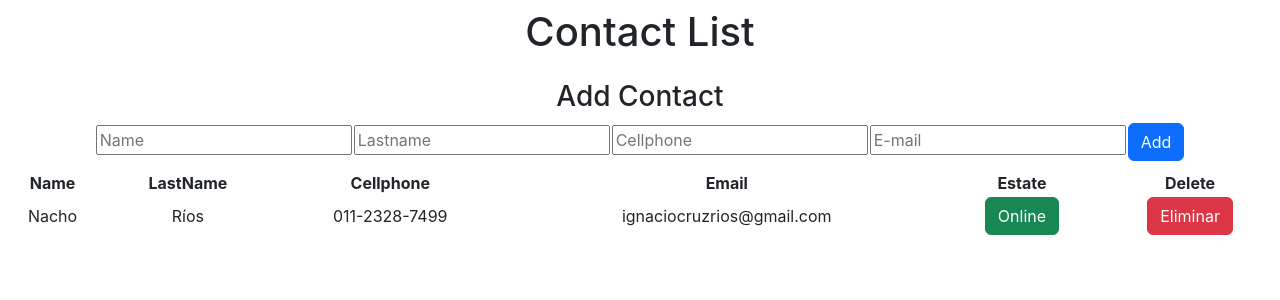
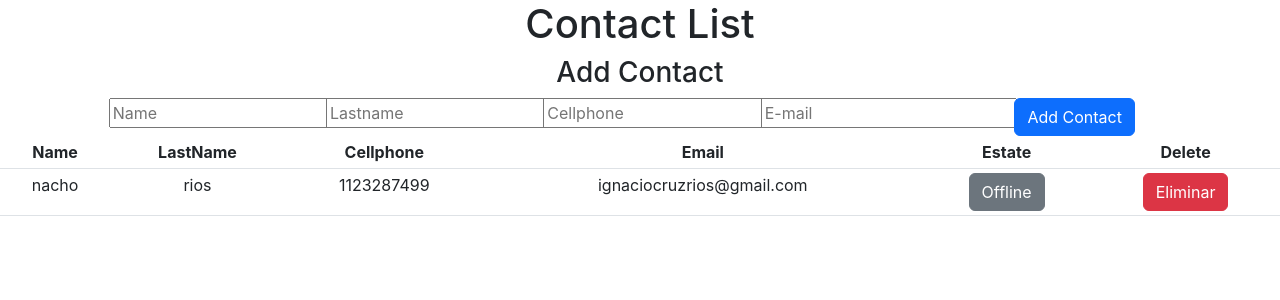
Before and after one commit to IgnaRios/openbotcampreact, a React (Create React App) app in the folder ejercicios789/: page / in a window 1280 px wide. Shown: the top 300 px of the page. Built offline with nearby package versions, Linux system fonts and the light colour scheme.

Commit message:
creación de componentes

```diff
--- a/ejercicios789/src/components/contact/contact.jsx
+++ b/ejercicios789/src/components/contact/contact.jsx
@@ -2,28 +2,31 @@ import React from 'react';
 import PropTypes from 'prop-types';
 
 
-const Contact = () => {
+const Contact = ({contact}) => {
+
+
+
     return (
         <tbody>
             <tr>
                 <td>
-                    Nacho
+                    {contact.name}
                 </td>
 
                 <td>
-                    Ríos
+                    {contact.lastname}
                 </td>
 
                 <td>
-                    011-2328-7499
+                    {contact.cellphone}
                 </td>
 
                 <td>
-                    ignaciocruzrios@gmail.com
+                    {contact.email}
                 </td>
 
                 <td>
-                    {true ? <button className={'btn btn-success'}>Online</button> : <button className={"btn btn-secondary"}>Offline</button>}
+                    {contact.state ? <button className={'btn btn-success'}>Online</button> : <button className={"btn btn-secondary"}>Offline</button>}
                 </td>
 
                 <td>
--- /dev/null
+++ b/ejercicios789/src/components/contact/tableHeader.jsx
@@ -0,0 +1,35 @@
+import React from 'react';
+
+const TableHeader = () => {
+    return (
+        <thead>
+            <tr>
+                <th>
+                    Name
+                </th>
+
+                <th>
+                    LastName
+                </th>
+
+                <th>
+                    Cellphone
+                </th>
+
+                <th>
+                    Email
+                </th>
+
+                <th>
+                    Estate
+                </th>
+
+                <th>
+                    Delete
+                </th>
+            </tr>
+        </thead>
+    );
+}
+
+export default TableHeader;
--- a/ejercicios789/src/components/contactList/contactList.jsx
+++ b/ejercicios789/src/components/contactList/contactList.jsx
@@ -1,74 +1,40 @@
-import React from 'react';
+import React, {useState, useEffect} from 'react';
 import PropTypes from 'prop-types';
 import Contact from '../contact/contact';
+import AddForm from '../form/addForm';
+import TableHeader from '../contact/tableHeader';
 
 
 const ContactList = () => {
 
+    const [contact, setContact] = useState({
+        name: 'nacho',
+        lastname: 'rios',
+        cellphone: 1123287499,
+        email:'ignaciocruzrios@gmail.com',
+        state: false
+    });
 
+    function createContact(newContact){
+        setContact(newContact)
+    };
 
 
 
     return (
-        <div className={"d-flex flex-column"}>
-            <h1 className={"p-2"}>
+        <div>
+            <h1>
                 Contact List
             </h1>
-            <div className={"p-2"}>
-                <div>
-                    <h3>
-                        Add Contact
-                    </h3>
-                    <form className={'d-flex justify-content-center'}>
-                        <tr>
-                            <th>
-                                <input type={'text'} placeholder='Name' />
-                            </th>
-                            <th>
-                                <input type={'text'} placeholder='Lastname'/>
-                            </th>
-                            <th>
-                                <input type={'tel'} placeholder='Cellphone'/>
-                            </th>
-                            <th>
-                                <input type={'email'} placeholder='E-mail'/>
-                            </th>
-                            <th>
-                                <button className={'btn btn-primary'}>Add</button>
-                            </th>
-                        </tr>
-                    </form>
-                </div>
+            <div>
+                <AddForm update={createContact}/>
             </div>
-            <table className={"p-2"}>
-                <tr>
-                    <th>
-                        Name
-                    </th>
-
-                    <th>
-                        LastName
-                    </th>
-
-                    <th>
-                        Cellphone
-                    </th>
-
-                    <th>
-                        Email
-                    </th>
-
-                    <th>
-                        Estate
-                    </th>
-
-                    <th>
-                        Delete
-                    </th>
-                </tr>
-                <Contact />
-            </table>
-
+            <div className={'table-responsive-sm'}>
+                <table className={'table table-sm'}>
+                    <TableHeader />
+                    <Contact contact={contact} />
+                </table>
+            </div>
         </div>
     );
 };
--- /dev/null
+++ b/ejercicios789/src/components/form/addForm.jsx
@@ -0,0 +1,69 @@
+import React, {useRef} from 'react';
+import PropTypes from 'prop-types';
+
+
+
+const AddForm = ({update}) => {
+
+    const nameRef = useRef('');
+    const lastnameRef = useRef('');
+    const cellRef = useRef();
+    const emailRef = useRef('');
+
+
+    function submitContact (e){
+        e.preventDefault();
+        const contact = {
+            name: nameRef.current.value,
+            lastname: lastnameRef.current.value,
+            cellphone: cellRef.current.value,
+            email: emailRef.current.value,
+            state: false
+        }
+        update(contact);
+        console.log(typeof cellRef.current.value.Number)
+    };
+
+
+
+    return (
+        <div>
+            <h3>
+                Add Contact
+            </h3>
+            <form
+                onSubmit={submitContact}
+                className={'form-inline'}
+            >
+                    <div className={'row justify-content-md-center'}>
+                        <div className={'col-md-2'}>
+                                <input ref={nameRef} type={'text'} placeholder='Name' />
+                        </div>
+                        <div className={'col-md-2'}>
+                                <input ref={lastnameRef} type={'text'} placeholder='Lastname'/>
+                        </div>
+                        <div className={'col-md-2'}>
+                                <input ref={cellRef} type={'tel'} placeholder='Cellphone'/>
+                        </div>
+                        <div className={'col-md-2'}>
+                                <input ref={emailRef} type={'email'} placeholder='E-mail'/>
+                        </div>
+                        <div className={'col-md-2'}>
+                                <button type={'submit'} className={'btn btn-primary'}>Add Contact</button>
+                        </div>
+                    </div>
+            </form>
+        </div>
+    );
+};
+
+
+AddForm.propTypes = {
+    name: PropTypes.string,
+    lastname: PropTypes.string,
+    cellphone: PropTypes.number,
+    email: PropTypes.string
+};
+
+
+export default AddForm;
```
